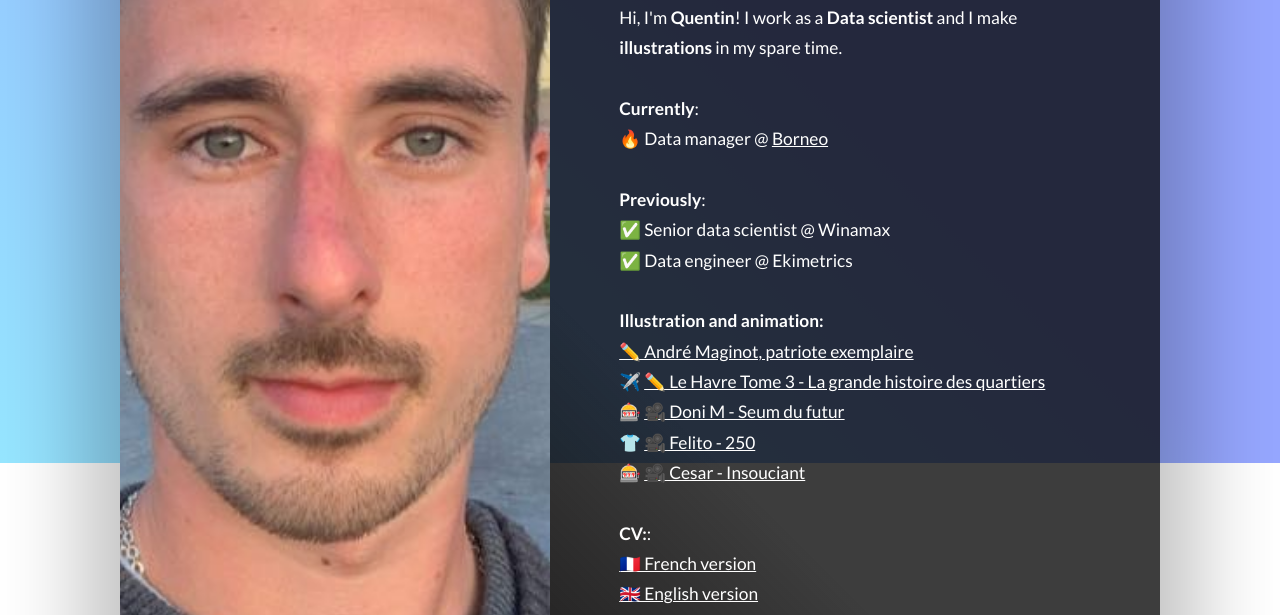
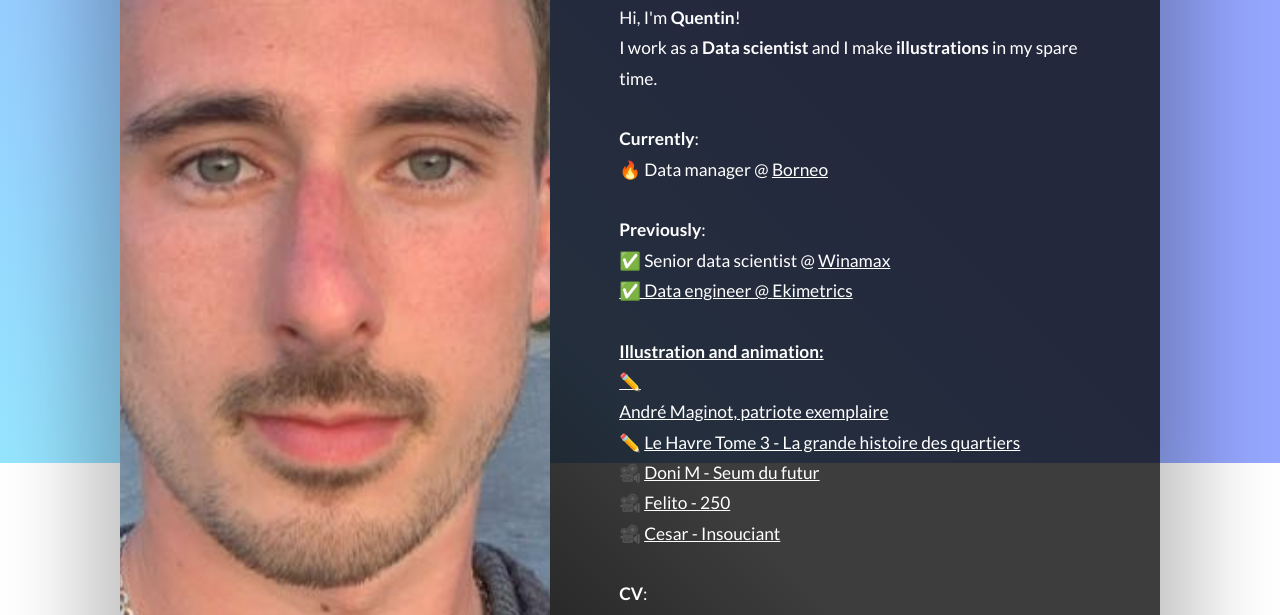
Before and after one commit to quentindubourgdeluzencon/quentindubourgdeluzencon.github.io, a plain HTML site: page index.html in a window 1280 px wide. Shown: the part 337-952 px from the top of the page. Drawn offline with Linux system fonts and the light colour scheme.

Commit message:
Correct link and icons

```diff
--- a/index.html
+++ b/index.html
@@ -1136,7 +1136,7 @@
       }
 
       #text02 {
-        font-size: 2.5em;
+        font-size: 2em;
       }
 
       #text03 {
@@ -1242,22 +1242,23 @@
               </div>
               <div>
                 <h1 id="text02">Quentin Dubourgdeluzençon</h1>
-                <p id="text03">Hi, I&#039;m <strong>Quentin</strong>! I work as a <strong>Data scientist</strong> and I make <strong>illustrations</strong> in my spare time.</p>
+                <p id="text03">Hi, I&#039;m <strong>Quentin</strong>!<br />I work as a <strong>Data scientist</strong> and I make <strong>illustrations</strong> in my spare time.</p>
                 <p id="text06"><span class="p"><strong>Currently</strong>:<br /> 🔥 Data manager @ <a
-                      href="https://finary.com/">Borneo</a></span></p>
-                <p id="text04"><span class="p"><strong>Previously</strong>:<br /> ✅ Senior data scientist @
-                    Winamax<br /> ✅ Data engineer @ Ekimetrics</span></p>
-                <p id="text05"><span class="p"><strong>Illustration and animation:</strong><br /> <a
-                      href="https://www.federation-maginot.com/andre-maginot-un-patriote-exemplaire/">✏️ André Maginot,
-                      patriote exemplaire</a><br /> ✈️ <a href="https://www.petitapetit.fr/produit/le-havre-tome-3/">✏️ Le
-                      Havre Tome 3 - La grande histoire des quartiers</a><br /> 🎰 <a
-                      href="https://www.youtube.com/watch?v=gKoMB5rUKcs">🎥 Doni M - Seum du futur</a><br /> 👕 <a
-                      href="https://youtu.be/DX6JR5TGCO4">🎥 Felito - 250</a><br /> 🎰 <a
-                      href="https://youtu.be/jl9SOA9FfsQ">🎥 Cesar - Insouciant
+                      href="https://borneoapp.com/">Borneo</a></span></p>
+                <p id="text04"><span class="p"><strong>Previously</strong>:<br /> ✅ Senior data scientist @ <a
+                  href="https://winamax.com/">Winamax<br /> ✅ Data engineer @ <a
+                  href="https://ekimetrics.com/">Ekimetrics</span></p>
+                <p id="text05"><span class="p"><strong>Illustration and animation:</strong><br /> ✏️ <a
+                      href="https://www.federation-maginot.com/andre-maginot-un-patriote-exemplaire/"> André Maginot,
+                      patriote exemplaire</a><br /> ✏️ <a href="https://www.petitapetit.fr/produit/le-havre-tome-3/"> Le
+                      Havre Tome 3 - La grande histoire des quartiers</a><br /> 🎥 <a
+                      href="https://www.youtube.com/watch?v=gKoMB5rUKcs"> Doni M - Seum du futur</a><br /> 🎥 <a
+                      href="https://youtu.be/DX6JR5TGCO4"> Felito - 250</a><br /> 🎥 <a
+                      href="https://youtu.be/jl9SOA9FfsQ"> Cesar - Insouciant
                     </a></span></p>
 
 
-                    <p id="text05"><span class="p"><strong>CV:</strong>:<br /> <a
+                    <p id="text05"><span class="p"><strong>CV</strong>:<br /> <a
                       href="https://quentindubourgdeluzencon.github.io/assets/CV/CV-FR-QUENTIN-DUBOURG.pdf">🇫🇷 French version</a><br /> <a
                       href="https://quentindubourgdeluzencon.github.io/assets/CV/CV-EN-QUENTIN-DUBOURG.pdf">🇬🇧 English version</a></span></p>
 
@@ -1265,7 +1266,7 @@
                 <p id="text01"><strong>Get in touch with me:</strong></p>
                 <ul id="icons01" class="container icons">
                   <li><a class="n02" href="https://instagram.com/vasydewey" aria-label="Instagram"><svg>
-                        <use xlink:href="#icon-c3c8e1063e3b7f84f6b54712741de139"></use>
+                        <use xlink:href="#icon-instagram"></use>
                       </svg><span class="label">Email</span></a></li>
                   <li><a class="n02" href="mailto:quentin.dubourgdeluzencon@gmail.com" aria-label="Email"><svg>
                         <use xlink:href="#icon-c3c8e1063e3b7f84f6b54712741de139"></use>
```
